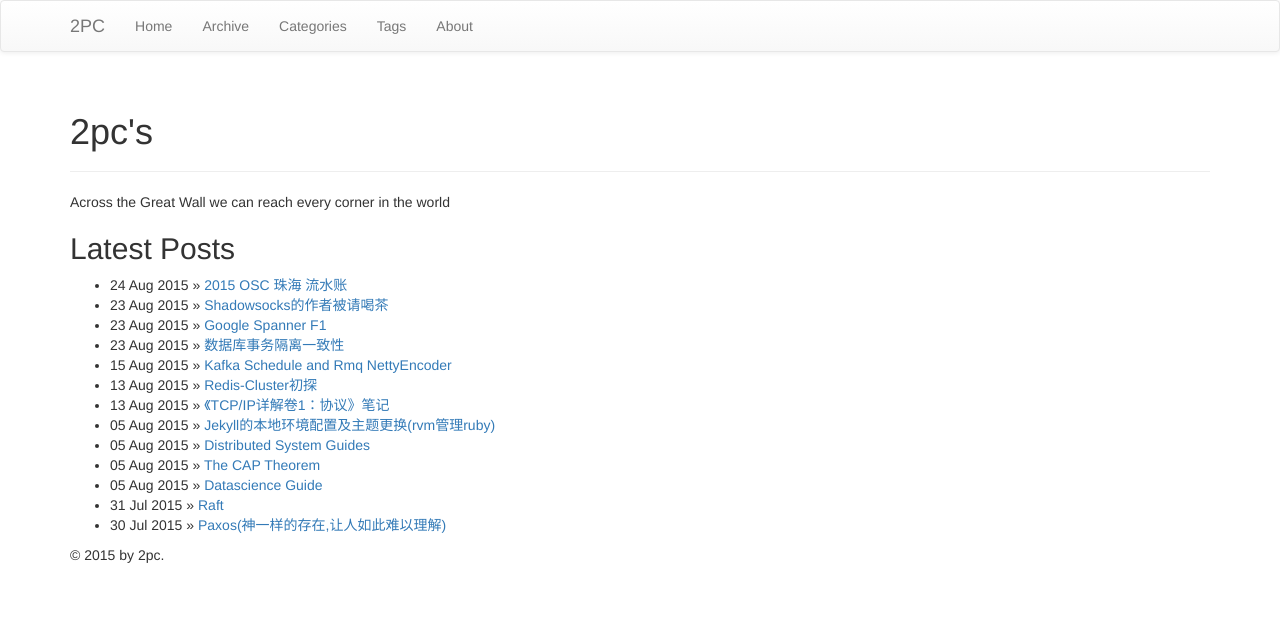
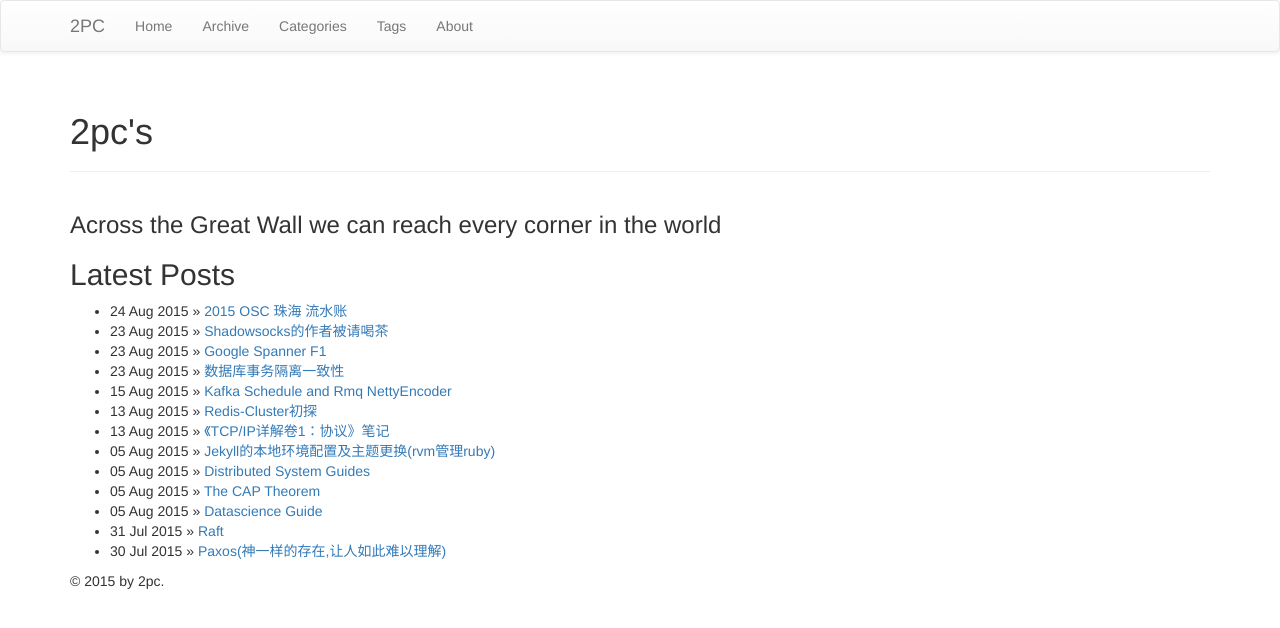
Before and after one commit to luyee/2pc.github.io, a Jekyll site: the page built from index.md, in a window 1280 px wide. Shown: the top 628 px of the page. Built offline with Jekyll 4.4.1, drawn with Linux system fonts in a browser that asks for light colours; nearby versions of some CDN libraries; library files that are not in the unit come from our copies.

```diff
--- a/index.md
+++ b/index.md
@@ -5,7 +5,7 @@ tagline:
 ---
 {% include JB/setup %}
 
-Across the Great Wall we can reach every corner in the world
+###Across the Great Wall we can reach every corner in the world
 
 ## Latest Posts
 
```
